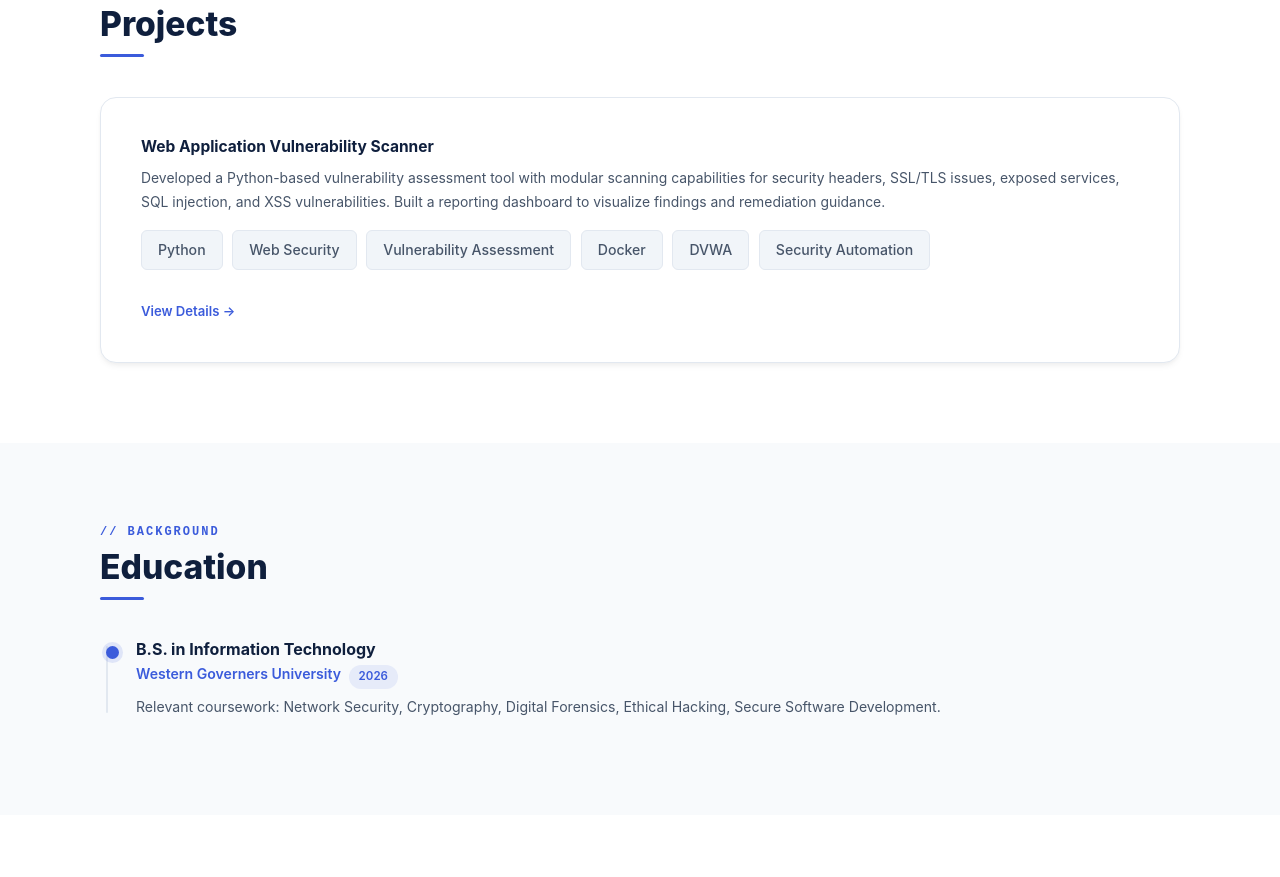
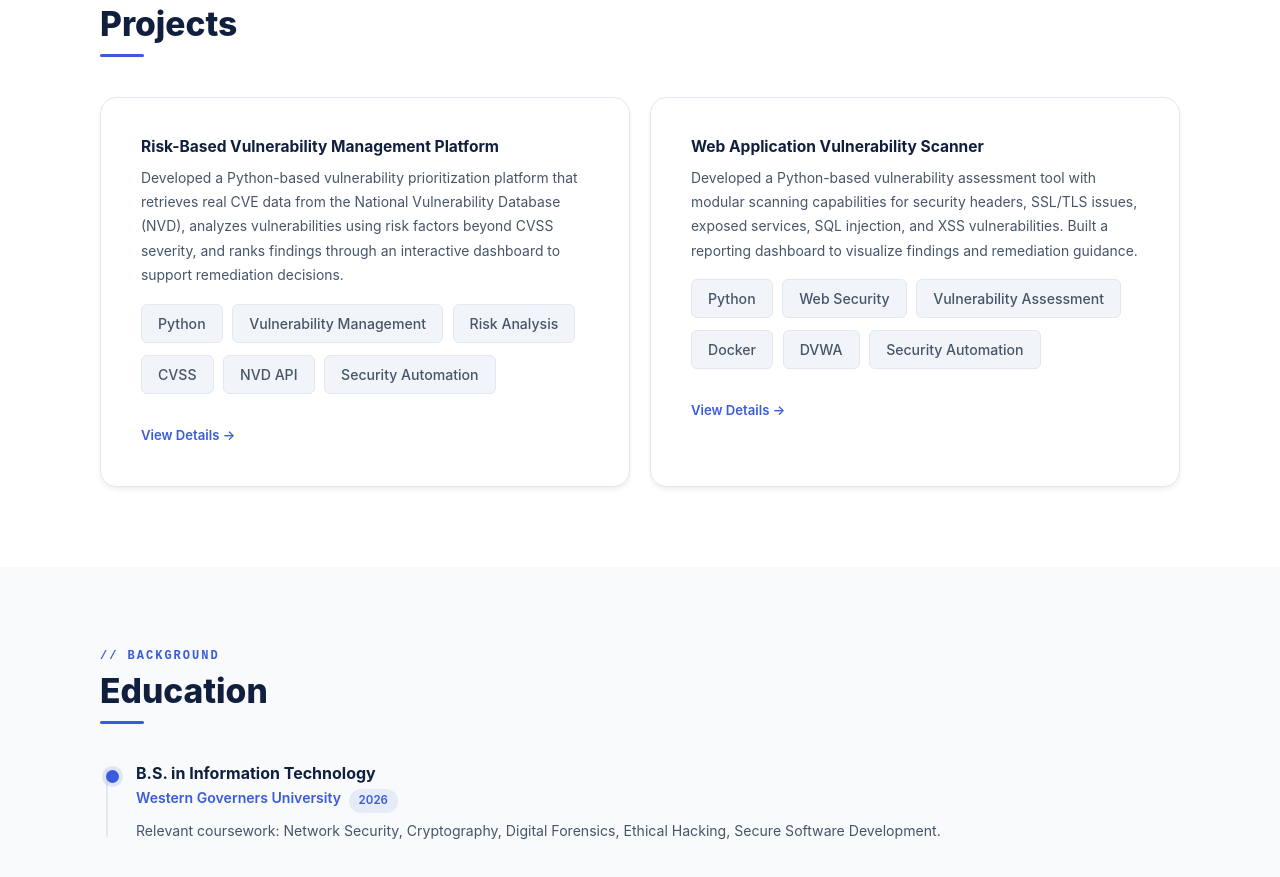
Before and after one commit to NickStanislawski/portfolio, a React (Vite) app: page / in a window 1280 px wide. Shown: the part 900-1777 px from the top of the page. Built offline with nearby package versions, Linux system fonts and the light colour scheme.

Commit message:
add second project

```diff
--- a/src/Entities/projects.ts
+++ b/src/Entities/projects.ts
@@ -1,4 +1,17 @@
 export const projects = [
+  {
+    title: "Risk-Based Vulnerability Management Platform",
+    desc: "Developed a Python-based vulnerability prioritization platform that retrieves real CVE data from the National Vulnerability Database (NVD), analyzes vulnerabilities using risk factors beyond CVSS severity, and ranks findings through an interactive dashboard to support remediation decisions.",
+    tags: [
+      "Python",
+      "Vulnerability Management",
+      "Risk Analysis",
+      "CVSS",
+      "NVD API",
+      "Security Automation",
+    ],
+    link: "https://github.com/nickstanislawski/vulnerability-prioritization",
+  },
   {
     title: "Web Application Vulnerability Scanner",
     desc: "Developed a Python-based vulnerability assessment tool with modular scanning capabilities for security headers, SSL/TLS issues, exposed services, SQL injection, and XSS vulnerabilities. Built a reporting dashboard to visualize findings and remediation guidance.",
```
